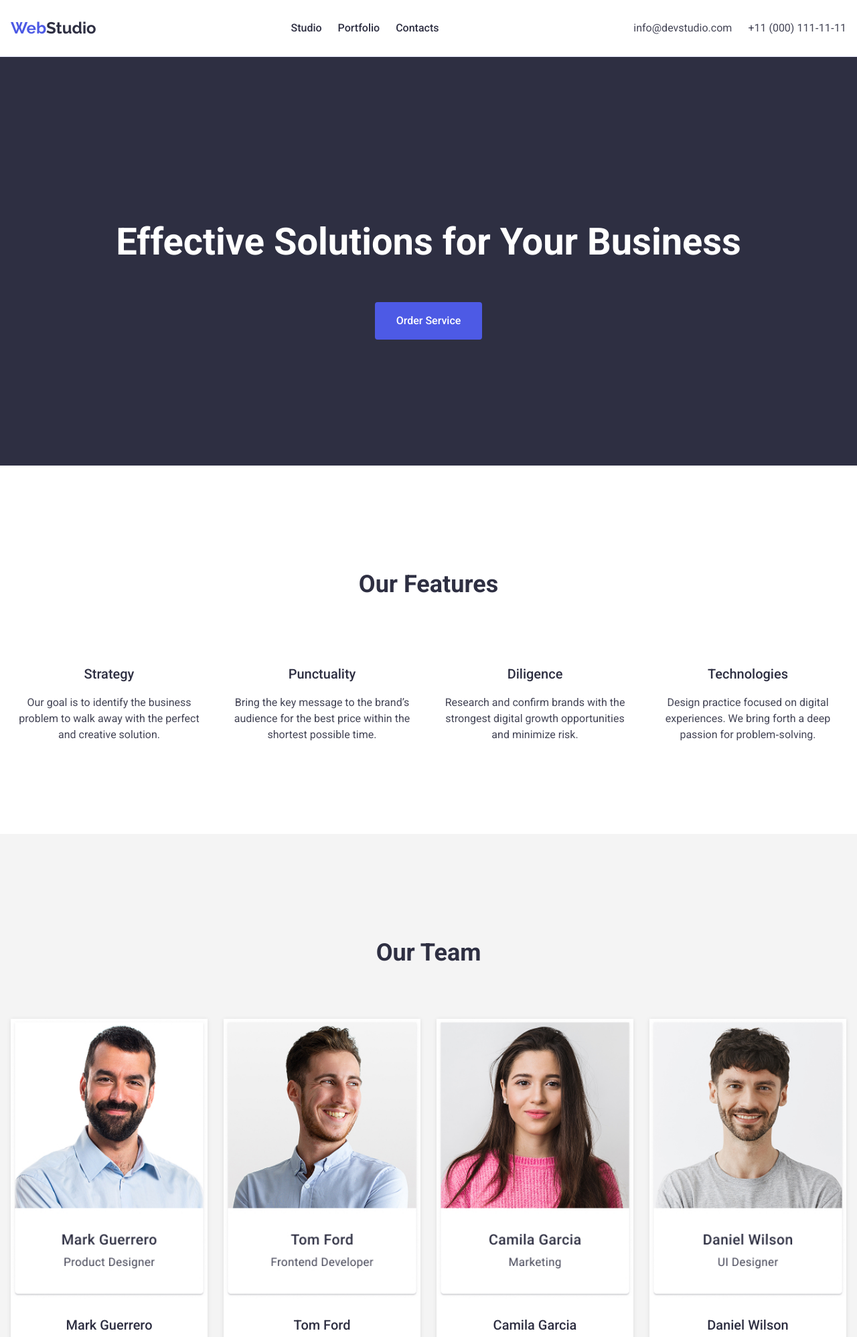
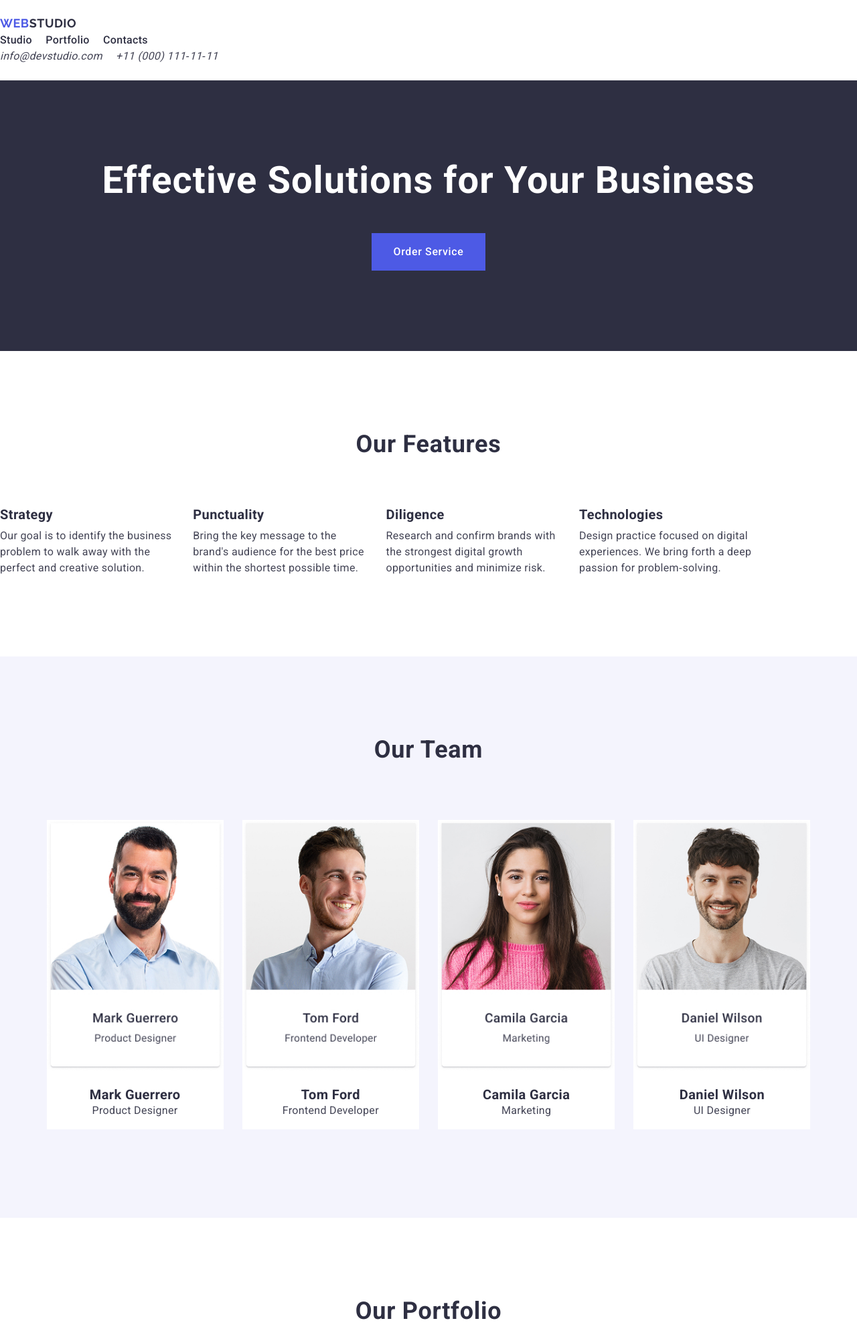
Before and after one commit to Iryna-777-bit/goit-hw-2, a plain HTML site: page index.html in a window 1280 px wide. Shown: the top 1996 px of the page at 67% size. Drawn offline with nearby package versions, Linux system fonts and the light colour scheme.

Commit message:
update styles and HTML strukture

```diff
--- a/css/styles.css
+++ b/css/styles.css
@@ -1,9 +1,12 @@
+/* ===== Base styles ===== */
 body {
     font-family: "Roboto", sans-serif;
-    color: #2e2f42;
+    color: #434455;
     background-color: #ffffff;
+    margin: 0;
+    font-size: 16px;
     line-height: 1.5;
-    margin: 0;
+    letter-spacing: 0.02em;
 }
 
 ul {
@@ -17,25 +20,25 @@ a {
     color: inherit;
 }
 
-img {
-    display: block;
-    width: 100%;
-    height: auto;
+h1,
+h2,
+h3,
+p {
+    margin: 0;
 }
 
-/* Header */
+/* ===== Header ===== */
 .header {
-    display: flex;
-    justify-content: space-between;
-    align-items: center;
-    padding: 24px 16px;
-    border-bottom: 1px solid #e7e9fc;
+    padding: 24px 0;
 }
 
 .logo {
     font-family: "Raleway", sans-serif;
-    font-size: 24px;
     font-weight: 700;
+    font-size: 18px;
+    line-height: 1.17;
+    letter-spacing: 0.03em;
+    text-transform: uppercase;
     color: #4d5ae5;
 }
 
@@ -43,177 +46,169 @@ img {
     color: #2e2f42;
 }
 
-.nav-list,
-.contacts-list {
-    display: flex;
-    gap: 24px;
+.nav-list li,
+.contacts-list li {
+    display: inline-block;
+    margin-right: 16px;
 }
 
 .nav-list a {
     font-weight: 500;
-    padding: 8px 0;
+    font-size: 16px;
+    line-height: 1.5;
+    letter-spacing: 0.02em;
     color: #2e2f42;
-    transition: color 0.3s ease;
 }
 
 .nav-list a:hover,
 .nav-list a:focus {
-    color: #4d5ae5;
+    color: #404bbf;
 }
 
-.contacts-list a {
+.contacts a {
+    font-size: 16px;
+    line-height: 1.5;
+    letter-spacing: 0.02em;
     color: #434455;
-    font-style: normal;
-    transition: color 0.3s ease;
 }
 
-.contacts-list a:hover,
-.contacts-list a:focus {
-    color: #4d5ae5;
+.contacts a:hover,
+.contacts a:focus {
+    color: #404bbf;
 }
 
-/* Hero section */
+/* ===== Hero ===== */
 .hero {
     background-color: #2e2f42;
     text-align: center;
-    padding: 188px 16px;
+    padding: 120px 0;
 }
 
 .hero-title {
     font-size: 56px;
-    font-weight: 700;
+    line-height: 1.07;
+    letter-spacing: 0.02em;
     color: #ffffff;
     margin-bottom: 48px;
 }
 
-.button {
-    display: inline-block;
-    padding: 16px 32px;
+.hero-button {
+    font-family: inherit;
+    font-size: 16px;
+    font-weight: 500;
+    line-height: 1.5;
+    letter-spacing: 0.04em;
     background-color: #4d5ae5;
     color: #ffffff;
-    border-radius: 4px;
-    font-weight: 500;
+    border: none;
+    padding: 16px 32px;
     cursor: pointer;
-    transition: background-color 0.3s ease;
 }
 
-.button:hover,
-.button:focus {
+.hero-button:hover,
+.hero-button:focus {
     background-color: #404bbf;
 }
 
-/* Features */
-.features {
-    padding: 120px 16px;
+/* ===== Sections ===== */
+.section-title {
+    font-size: 36px;
+    line-height: 1.11;
+    letter-spacing: 0.02em;
+    text-align: center;
+    color: #2e2f42;
+    margin-bottom: 72px;
 }
 
-.section-title {
-    text-align: center;
-    font-size: 36px;
-    margin-bottom: 72px;
-    color: #2e2f42;
+/* ===== Features ===== */
+.features {
+    padding: 120px 0;
 }
 
-.features-list {
-    display: flex;
-    flex-wrap: wrap;
-    gap: 24px;
-    justify-content: center;
+.features-list li {
+    display: inline-block;
+    width: 260px;
+    vertical-align: top;
+    margin-right: 24px;
+    text-align: left;
 }
 
-.feature-item {
-    flex-basis: calc((100% - 72px) / 4);
+.features-list h3 {
+    font-size: 20px;
+    line-height: 1.2;
+    letter-spacing: 0.02em;
+    color: #2e2f42;
+    margin-bottom: 8px;
+}
+
+.features-list p {
+    font-size: 16px;
+    line-height: 1.5;
+    letter-spacing: 0.02em;
+}
+
+/* ===== Team ===== */
+.team {
+    background-color: #f4f4fd;
+    padding: 120px 0;
     text-align: center;
 }
 
-.feature-item h3 {
-    font-size: 20px;
-    font-weight: 500;
-    margin-bottom: 8px;
-}
-
-.feature-item p {
-    font-size: 16px;
-    color: #434455;
-}
-
-/* Team section */
-.team {
-    background-color: #f4f4f4;
-    padding: 120px 16px;
-}
-
-.team-list {
-    display: flex;
-    flex-wrap: wrap;
-    gap: 24px;
-    justify-content: center;
-}
-
 .team-card {
+    display: inline-block;
+    width: 264px;
     background-color: #ffffff;
-    border-radius: 0 0 4px 4px;
-    box-shadow: 0 1px 6px rgba(0, 0, 0, 0.1);
-    text-align: center;
-    flex-basis: calc((100% - 72px) / 4);
+    margin: 12px;
+    vertical-align: top;
 }
 
 .team-name {
     font-size: 20px;
-    font-weight: 500;
-    margin: 24px 0 8px;
+    line-height: 1.2;
+    letter-spacing: 0.02em;
     color: #2e2f42;
+    margin-top: 16px;
 }
 
 .team-position {
     font-size: 16px;
-    margin-bottom: 24px;
-    color: #434455;
+    line-height: 1.5;
+    letter-spacing: 0.02em;
+    margin-bottom: 16px;
 }
 
-/* Portfolio section */
+/* ===== Portfolio ===== */
 .portfolio {
-    padding: 120px 16px;
-}
-
-.portfolio-list {
-    display: flex;
-    flex-wrap: wrap;
-    gap: 24px;
-    justify-content: center;
+    padding: 120px 0;
+    text-align: center;
 }
 
 .portfolio-card {
-    border: 1px solid #e7e9fc;
-    border-radius: 4px;
-    overflow: hidden;
-    flex-basis: calc((100% - 48px) / 3);
-    box-shadow: 0 1px 4px rgba(0, 0, 0, 0.1);
+    display: inline-block;
+    width: 360px;
+    margin: 12px;
+    vertical-align: top;
 }
 
 .portfolio-title {
     font-size: 20px;
-    font-weight: 500;
-    margin: 24px 16px 8px;
+    line-height: 1.2;
+    letter-spacing: 0.02em;
     color: #2e2f42;
+    margin-top: 16px;
 }
 
 .portfolio-category {
     font-size: 16px;
-    margin: 0 16px 24px;
-    color: #434455;
+    line-height: 1.5;
+    letter-spacing: 0.02em;
+    margin-bottom: 16px;
 }
 
-/* Footer */
+/* ===== Footer ===== */
 .footer {
     background-color: #2e2f42;
-    color: #ffffff;
-    padding: 32px 16px;
-}
-
-.footer .logo {
-    color: #4d5ae5;
-    margin-bottom: 16px;
+    padding: 100px 0;
 }
 
 .footer .logo span {
@@ -221,7 +216,10 @@ img {
 }
 
 .footer-text {
-    max-width: 264px;
     font-size: 16px;
+    line-height: 1.5;
+    letter-spacing: 0.02em;
     color: #f4f4fd;
+    width: 264px;
+    margin-top: 16px;
 }
--- a/index.html
+++ b/index.html
@@ -41,7 +41,7 @@
     <!-- Hero section -->
     <section class="hero">
       <h1 class="hero-title">Effective Solutions for Your Business</h1>
-      <a class="button" href="#">Order Service</a>
+      <button type="button" class="hero-button">Order Service</button>
     </section>
 
     <!-- Features section -->
@@ -54,7 +54,7 @@
         </li>
         <li class="feature-item">
           <h3>Punctuality</h3>
-          <p>Bring the key message to the brand’s audience for the best price within the shortest possible time.</p>
+          <p>Bring the key message to the brand's audience for the best price within the shortest possible time.</p>
         </li>
         <li class="feature-item">
           <h3>Diligence</h3>
```
